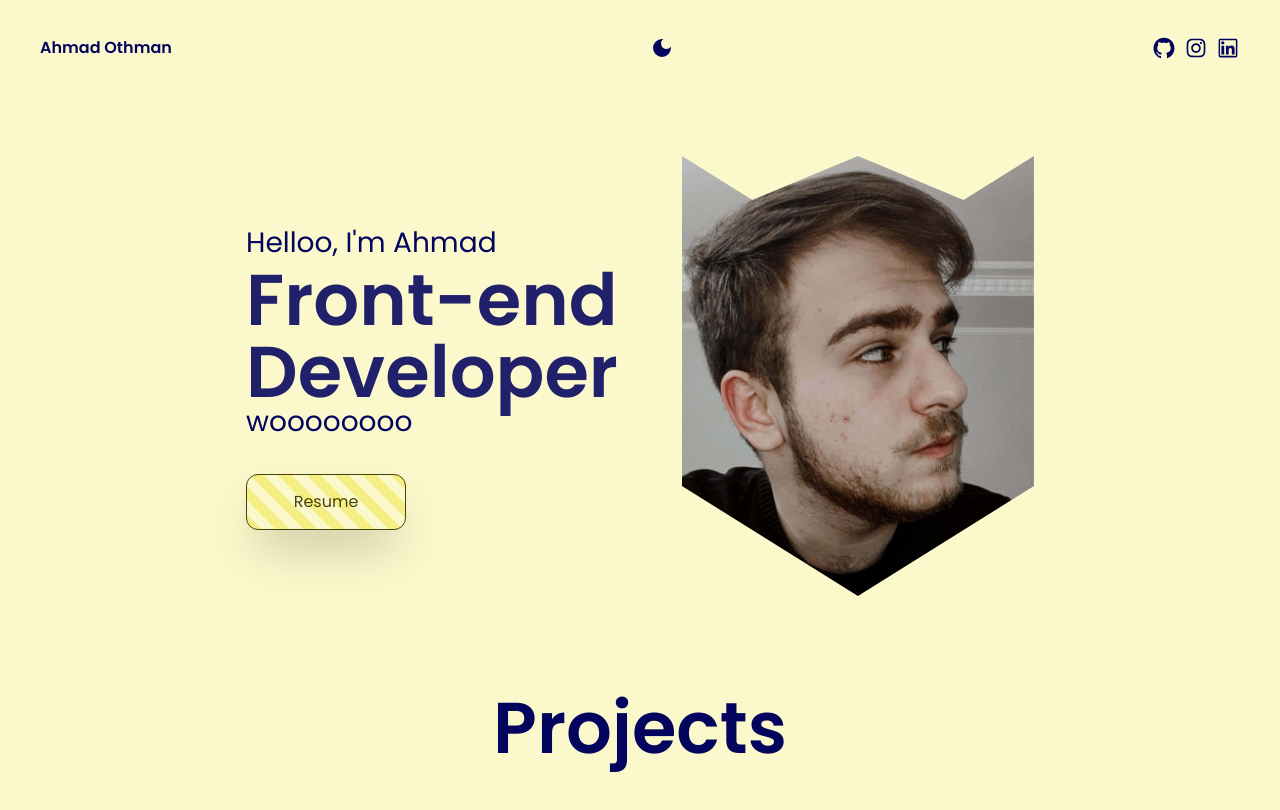
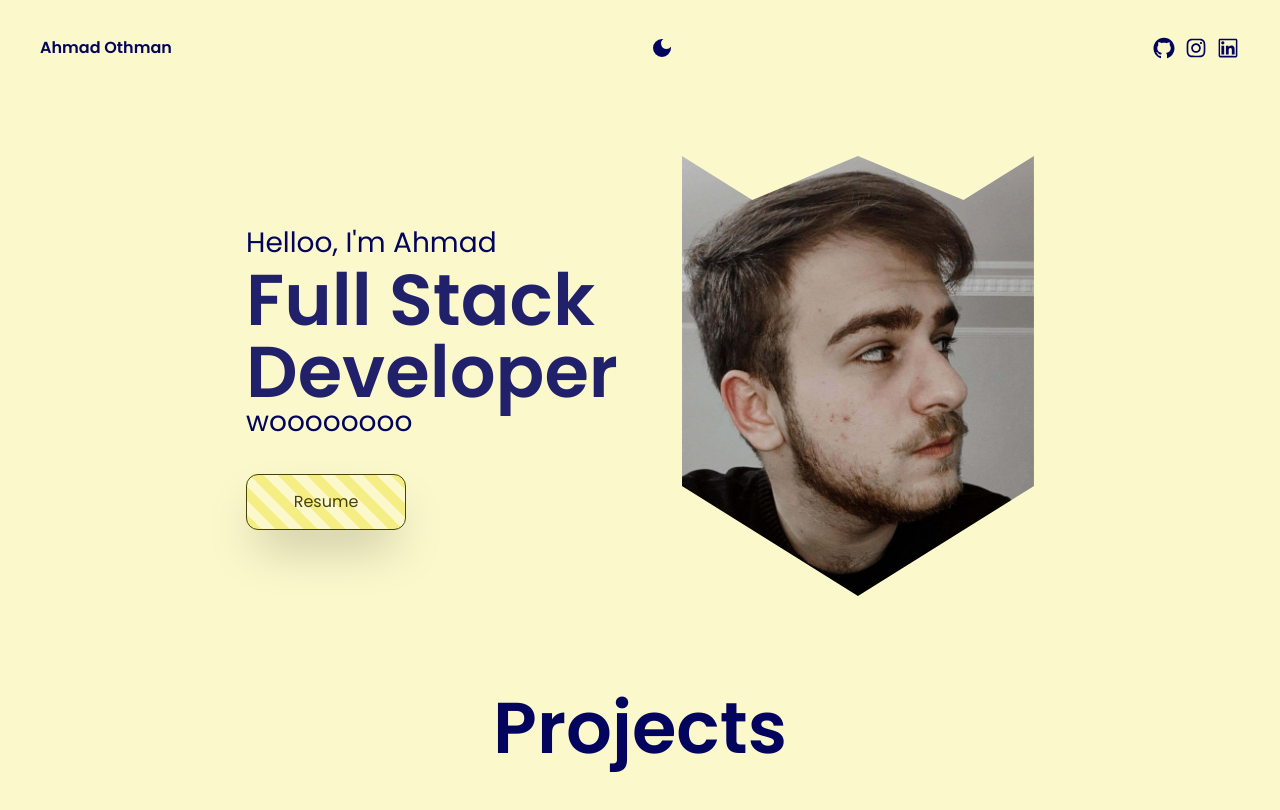
Before and after one commit to So8oS/so8os-portfolio, a Next.js app: page / in a window 1280 px wide. Shown: the top 810 px of the page. Built offline with nearby package versions, Linux system fonts and the light colour scheme.

Commit message:
Update Intro.tsx

```diff
--- a/src/components/Intro.tsx
+++ b/src/components/Intro.tsx
@@ -21,7 +21,7 @@ const Intro = () => {
 
             <span className=' text-[1.5rem] md:text-[1.75rem]'> Helloo, I&apos;m Ahmad </span>
             <div className='flex flex-col animate-pulse'>
-                <span className='text-6xl font-bold md:text-7xl  '>Front-end</span>
+                <span className='text-6xl font-bold md:text-7xl  '>Full Stack</span>
                 <span className='text-6xl font-bold md:text-7xl  '>Developer</span>
             </div>
             <span className=' animate-bounce text-[1.5rem] md:text-[1.75rem] '>woooooooo</span>
```
